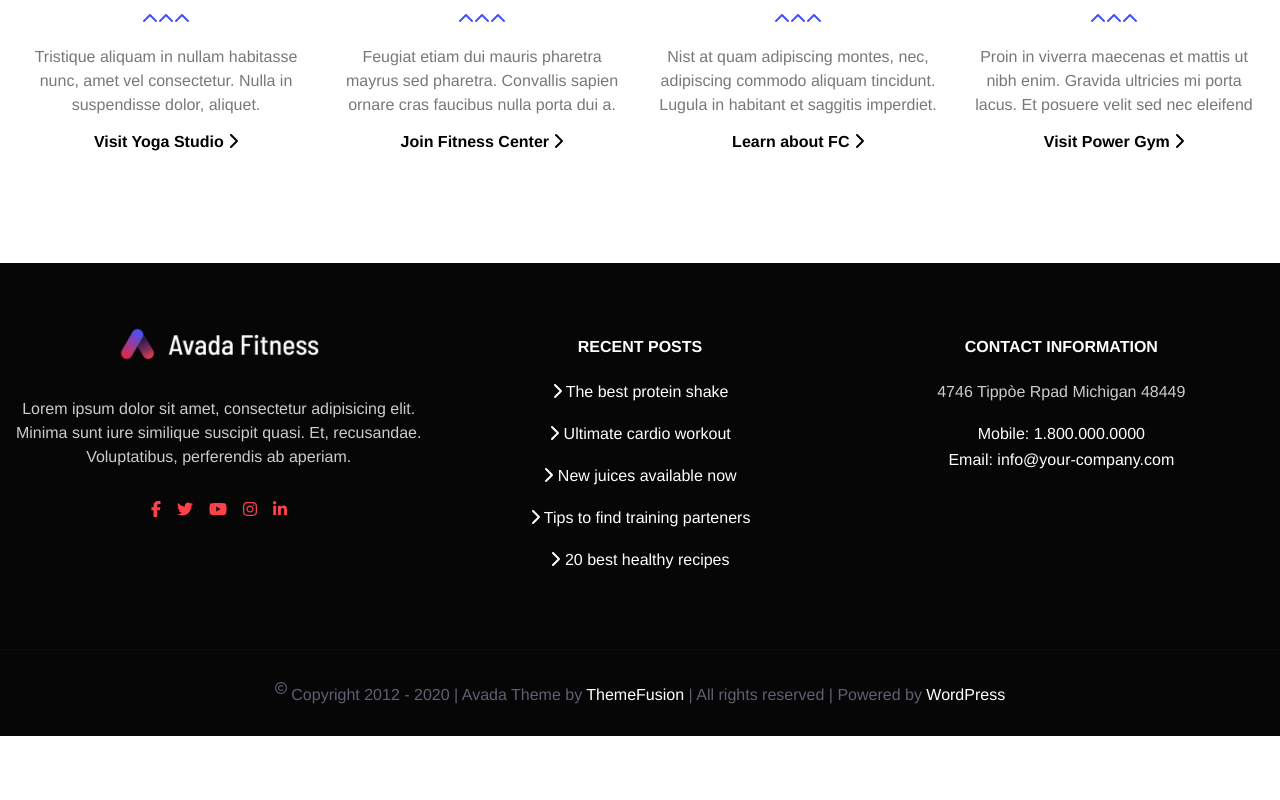
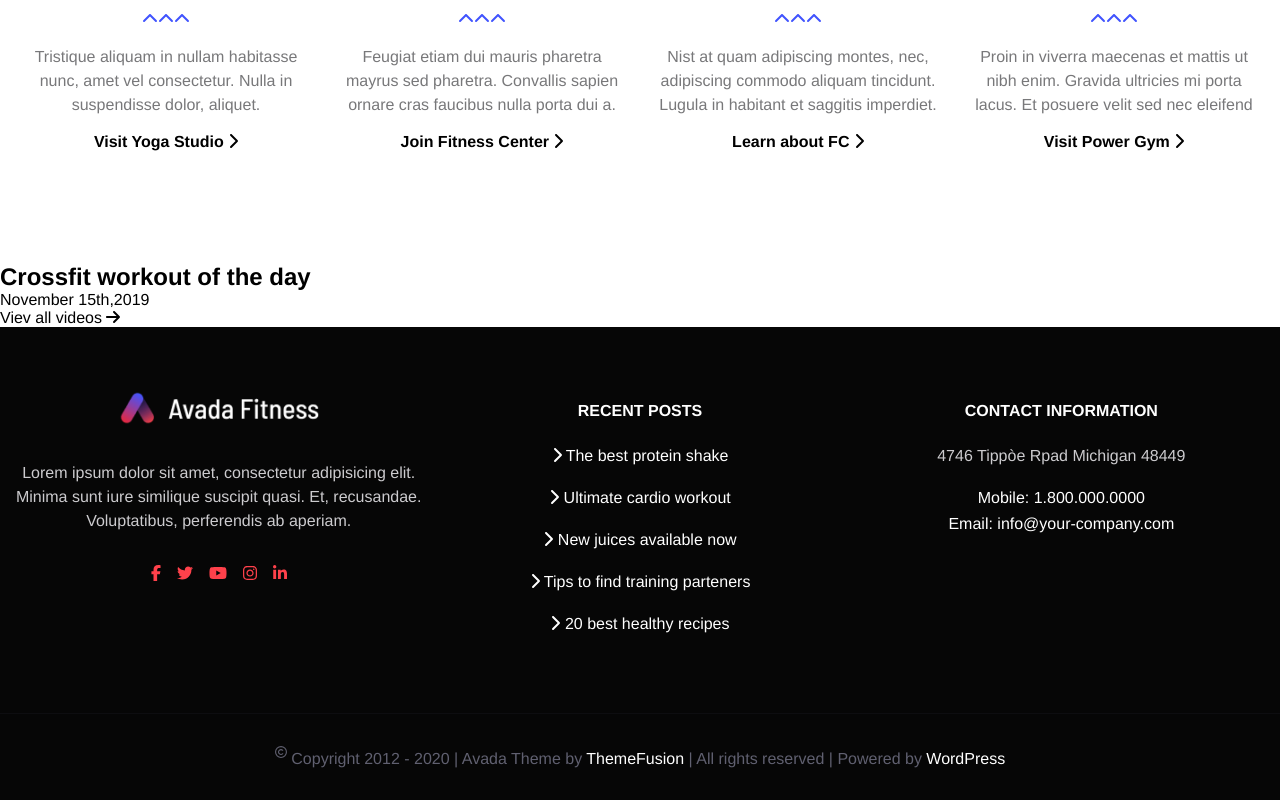
Before and after one commit to MirkOrlando/proj-html-vuejs, a Vue app: page / in a window 1280 px wide. Shown: the part 5083-5883 px from the top of the page. Before the commit the page ends 5819 px from the top, so only its background shows below. Built offline with nearby package versions, Linux system fonts and the light colour scheme.

Commit message:
create .jumbo-workout

```diff
--- a/src/App.vue
+++ b/src/App.vue
@@ -269,6 +269,17 @@
         </div>
       </div>
       <!-- /.partners -->
+      <section class="jumbo-workout">
+        <PlayButton />
+        <h2>Crossfit workout of the day</h2>
+        <div class="day">November 15th,2019</div>
+        <div class="action">
+          <a href="#">
+            Viev all videos <font-awesome-icon icon="fa-solid fa-arrow-right" />
+          </a>
+        </div>
+      </section>
+      <!-- /.jumbo-workout -->
     </main>
     <SiteFooter />
   </div>
```
